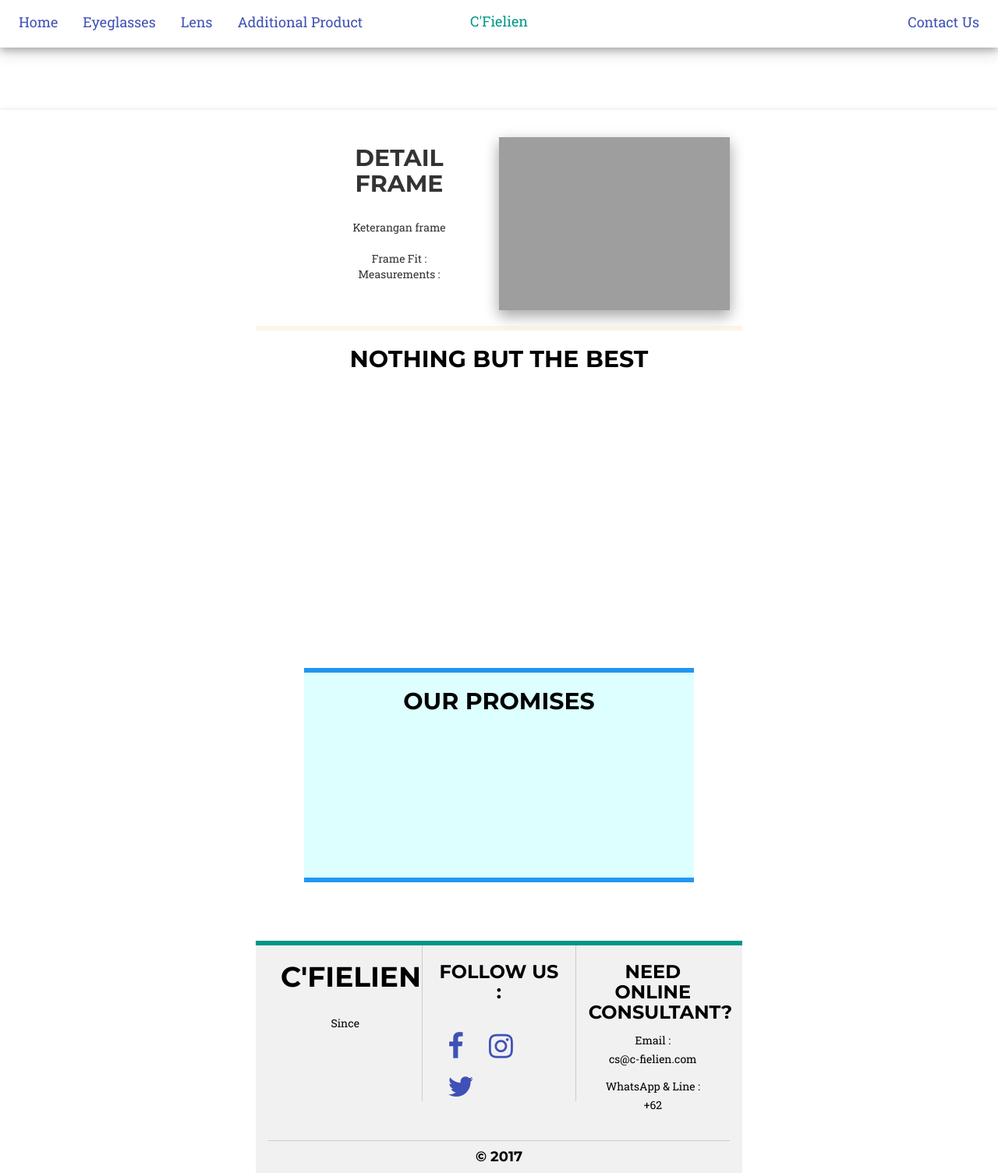
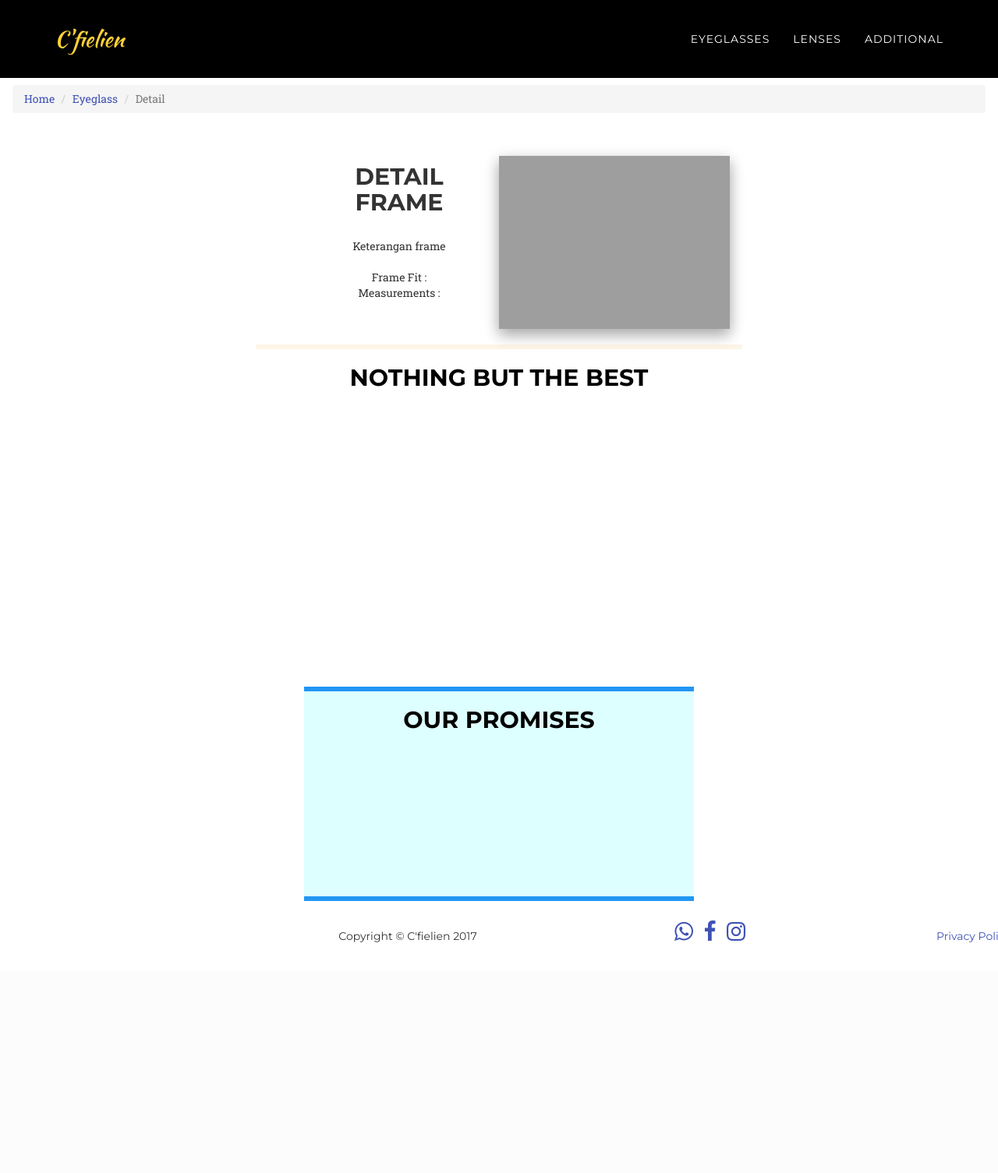
Before and after one commit to arisembekss/fielien, a PHP site: page /detail-product.php in a window 1280 px wide. Shown: the whole page at 78% size. After the commit the page ends 1209 px from the top, so only its background shows below. Run offline with PHP 8.4, Linux system fonts and the light colour scheme; data that the repository does not hold is empty; some web fonts are replaced; grey boxes are pictures that could not be loaded.

Commit message:
detail and service

```diff
--- a/detail-product.php
+++ b/detail-product.php
@@ -7,6 +7,12 @@ if (isset($_GET['show'])) {
 
   $idProduk = $_GET['show'];
 } else{$idProduk='';}
+$selprod = "select * from eyeglasses where id_eyeglass = '".$idProduk."'";
+$resprod = mysqli_query($mysql, $selprod);
+while ($rowprod = $resprod -> fetch_assoc()) {
+  # code...
+  $idcat  = $rowprod['id_category'];
+}
 ?>
 <!DOCTYPE html>
 
@@ -24,10 +30,29 @@ include 'head.php';
 <body>
 
 <?php
-include 'menu.php';
+include 'nav.php';
 ?>
 
-<div class="w3-container w3-card-2" style="width: 100%; height: 80%;margin-top: 80px">
+<div class="w3-container w3-card-2" style="width: 100%; height: 80%;margin-top: 3%">
+<div class="row">
+    <div class="col-lg-12">
+        <h1 class="page-header">
+            <small></small>
+        </h1>
+        <ol class="breadcrumb">
+            <li><a href="index.php">Home</a></li>
+            <?php
+              if ($idcat == 1) {
+                # code...
+                echo '<li><a href="services.php?category='. urlencode(base64_encode(1)).'">Eyeglass</a></li>';
+              } else {
+                echo '<li><a href="services.php?category='. urlencode(base64_encode(2)).'">Eyeglass</a></li>';
+              }
+            ?>
+            <li class="active">Detail</li>
+        </ol>
+    </div>
+</div>
 <center>
 <div style=" width: 50%">
 <?php
@@ -145,7 +170,7 @@ function showDivs(n) {
 </script>
 
 <?php
-include 'footer.php';
+include 'footer1.php';
 ?>
 </body>
 </html>
--- a/index.php
+++ b/index.php
@@ -80,7 +80,7 @@
                         <i class="fa fa-circle fa-stack-2x text-primary"></i>
                         <i class="fa fa-eye fa-stack-1x fa-inverse"></i>
                         </span>
-                        <h4 class="service-heading">Eyegalsses </h4>
+                        <h4 class="service-heading">Eyeglasses </h4>
                         <p class="text-muted">Lorem ipsum dolor sit amet, consectetur adipisicing elit. Minima maxime quam architecto quo inventore harum ex magni, dicta impedit.</p>
                     </a>
                 </div>
--- a/nav.php
+++ b/nav.php
@@ -1,4 +1,4 @@
-<nav id="mainNav" class=" w3-black navbar navbar-default navbar-custom navbar-fixed-top">
+<nav id="maindetNav" class="w3-black navbar navbar-default navbar-custom navbar-fixed-top">
         <div class="container">
             <!-- Brand and toggle get grouped for better mobile display -->
             <div class="navbar-header page-scroll">
@@ -15,23 +15,41 @@
                         <a href="#page-top"></a>
                     </li>
                     <li>
-                        <a class="page-scroll" href="#services">Product</a>
+                        <a class="page-scroll" href="#" onclick="document.getElementById('id001').style.display='block'">Eyeglasses</a>
                     </li>
                     <li>
-                        <a class="page-scroll" href="#portfolio">Service</a>
+                        <a class="page-scroll" href="#portfolio">Lenses</a>
                     </li>
                     <li>
-                        <a class="page-scroll" href="#about">About</a>
+                        <a class="page-scroll" href="#about">Additional</a>
                     </li>
                     <!-- <li>
                         <a class="page-scroll" href="#team">Additional</a>
                     </li> -->
-                    <li>
-                        <a class="page-scroll" href="#contact">Contact</a>
+                   <!--  <li>
+                        <a class="page-scroll" href="#contact">Contact</a> -->
                     </li>
                 </ul>
             </div>
             <!-- /.navbar-collapse -->
         </div>
         <!-- /.container-fluid -->
+        <!-- eyeglasses modal -->
+    <div id="id001" class="w3-modal">
+      <div class="w3-modal-content">
+            <header class="w3-container w3-teal">
+                <span onclick="document.getElementById('id001').style.display='none'"
+                class="w3-closebtn">&times;</span>
+                <h2>Please Choose</h2>
+            </header>
+            <div class="w3-row">
+                <div class="w3-half w3-container w3-green">
+                    <a href="services.php?category=<?= urlencode(base64_encode(1)); ?>"><h2>Men Eyeglass</h2></a>
+                </div>
+                <div class="w3-half w3-container">
+                    <a href="services.php?category=<?= urlencode(base64_encode(2))?>"><h2>Women Eyeglass</h2></a>
+                </div>
+            </div>
+      </div>
+    </div>
     </nav>
--- a/services.php
+++ b/services.php
@@ -66,7 +66,7 @@ $idfirst = array();
         </div>
     </header> -->
     <!-- Page Content -->
-    <div class="container">
+    <div class="container" id="page-top" style="margin-top: 3%">
 
         <!-- Page Heading/Breadcrumbs -->
         <div class="row">
@@ -77,7 +77,7 @@ $idfirst = array();
                 <ol class="breadcrumb">
                     <li><a href="index.php">Home</a>
                     </li>
-                    <li class="active">Services</li>
+                    <li class="active">Eyeglass</li>
                 </ol>
             </div>
         </div>
```
